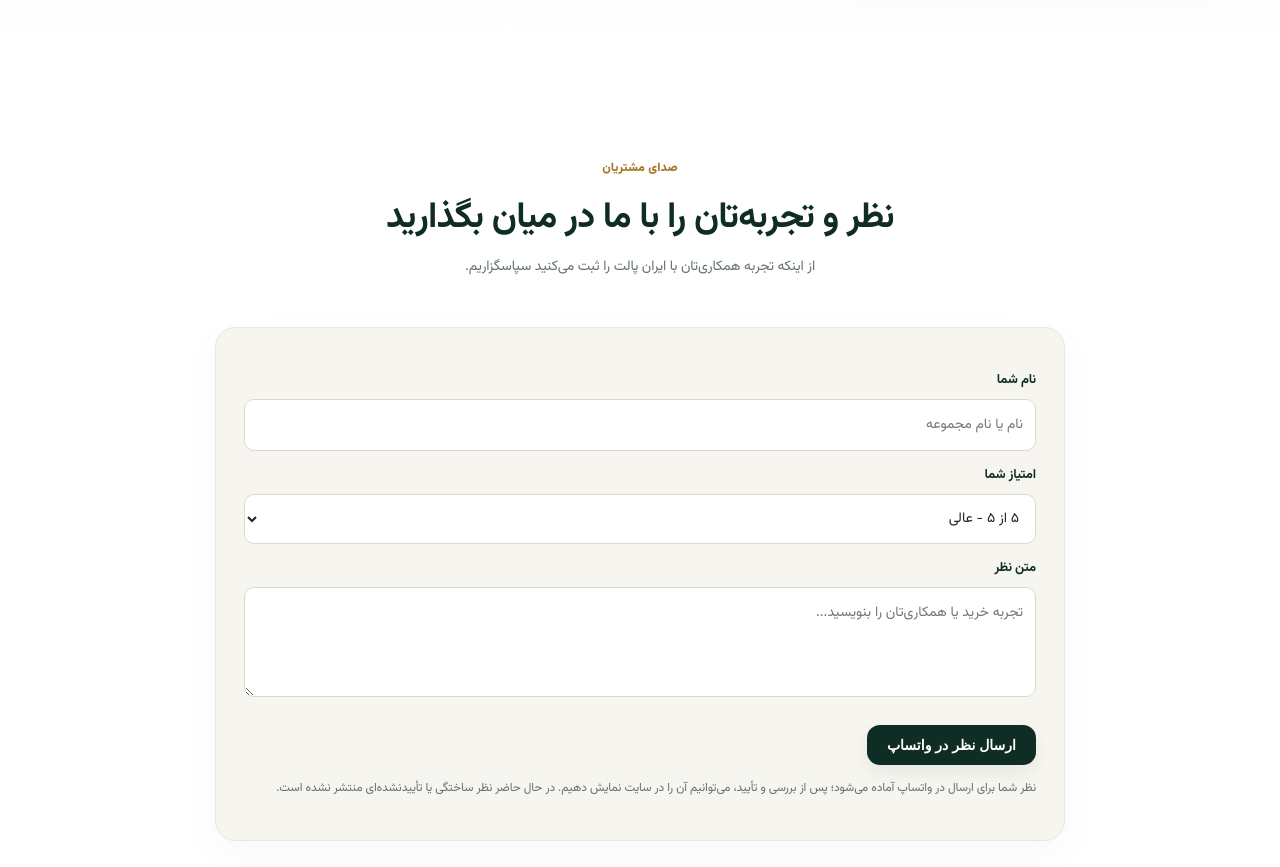
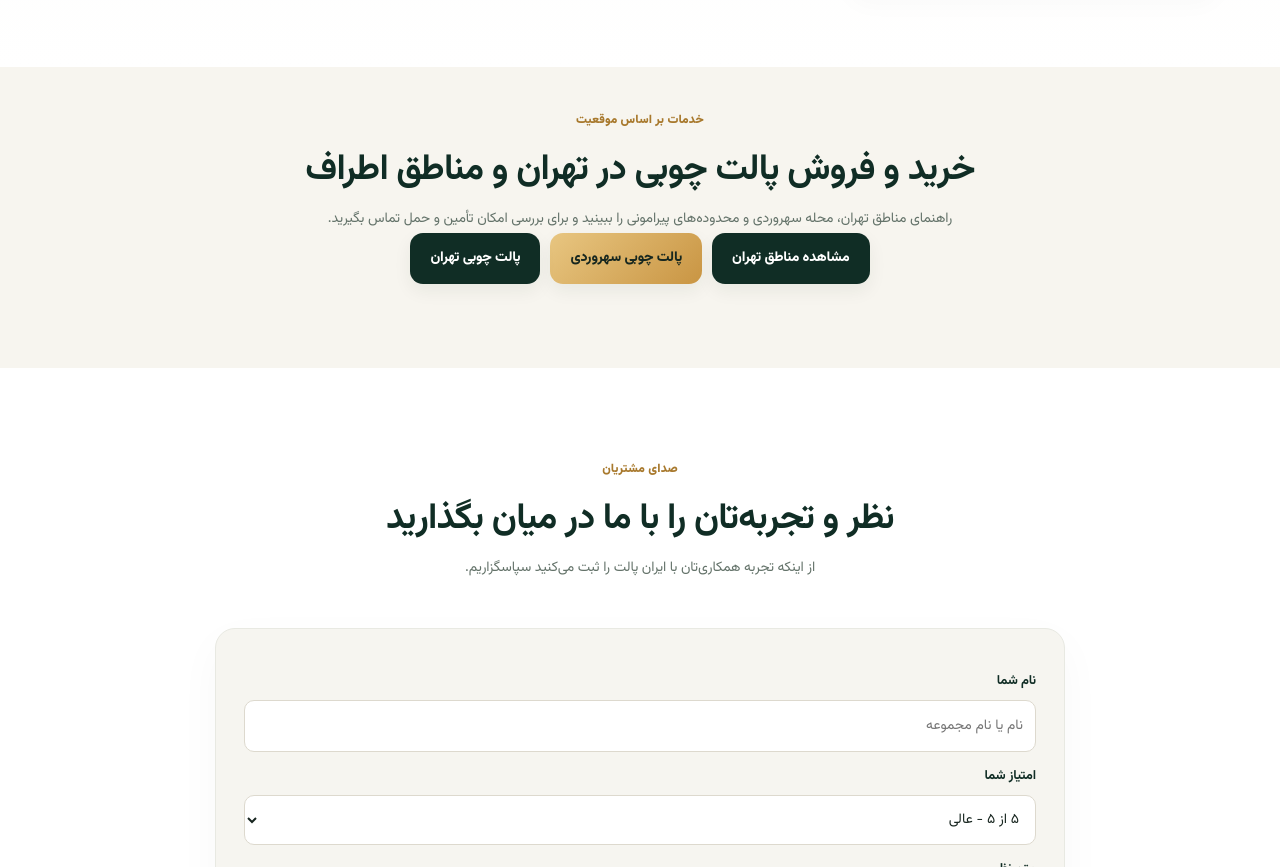
Before and after one commit to iranpalleet-afk/iranpalet, a plain HTML site: page index.html in a window 1280 px wide. Shown: the part 5601-6468 px from the top of the page. Drawn offline with Linux system fonts and the light colour scheme.

Commit message:
Add local service area navigation to homepage

```diff
--- a/index.html
+++ b/index.html
@@ -232,6 +232,7 @@ footer{border-top:3px solid #c99b52}
 </main>
 
 <section class="more-guides" style="padding:70px 0;background:#f7f5ef"><div class="wrap"><div class="section-title"><span class="eyebrow">مطالب بیشتر</span><h2>راهنماهای تخصصی پالت چوبی</h2><p>برای انتخاب بهتر پالت و آشنایی با خدمات ایران پالت، راهنماهای زیر را ببینید.</p></div><div class="cards"><article class="card"><div class="card-icon">⌖</div><h3>خرید پالت چوبی در تهران</h3><p>راهنمای تهیه پالت نو و دست دوم و فروش ضایعات در تهران.</p><a href="pallet-tehran.html">مطالعه مطلب ←</a></article><article class="card"><div class="card-icon">▤</div><h3>سفارش عمده پالت</h3><p>اطلاعات لازم برای استعلام و هماهنگی سفارش‌های تعداد بالا.</p><a href="bulk-pallet-orders.html">مطالعه مطلب ←</a></article><article class="card"><div class="card-icon">✓</div><h3>نگهداری پالت چوبی</h3><p>نکات بررسی سلامت و نگهداری ایمن پالت در انبار.</p><a href="pallet-maintenance.html">مطالعه مطلب ←</a></article><article class="card"><div class="card-icon">♻</div><h3>خریدار پالت دست دوم</h3><p>برای فروش پالت کارکرده، مشخصات و تعداد را برای بررسی اعلام کنید.</p><a href="used-pallet-buyer.html">اطلاعات فروش پالت ←</a></article></div></div></section>
+<section class="local-seo" style="padding:38px 0;background:#f7f5ef"><div class="wrap"><div class="section-title"><span class="eyebrow">خدمات بر اساس موقعیت</span><h2>خرید و فروش پالت چوبی در تهران و مناطق اطراف</h2><p>راهنمای مناطق تهران، محله سهروردی و محدوده‌های پیرامونی را ببینید و برای بررسی امکان تأمین و حمل تماس بگیرید.</p><div class="actions" style="justify-content:center;gap:10px;flex-wrap:wrap"><a class="btn btn-green" href="pallet-areas-tehran.html">مشاهده مناطق تهران</a><a class="btn btn-gold" href="pallet-sahravardi.html">پالت چوبی سهروردی</a><a class="btn btn-green" href="pallet-tehran.html">پالت چوبی تهران</a></div></div></div></section>
 <section class="reviews" id="reviews"><div class="wrap"><div class="section-title"><span class="eyebrow">صدای مشتریان</span><h2>نظر و تجربه‌تان را با ما در میان بگذارید</h2><p>از اینکه تجربه همکاری‌تان با ایران پالت را ثبت می‌کنید سپاسگزاریم.</p></div>
 <div class="review-wrap"><form class="review-form" id="reviewForm"><label for="reviewName">نام شما</label><input id="reviewName" name="name" maxlength="60" placeholder="نام یا نام مجموعه" required>
 <label for="reviewRating">امتیاز شما</label><select id="reviewRating" name="rating"><option value="5">۵ از ۵ - عالی</option><option value="4">۴ از ۵ - خوب</option><option value="3">۳ از ۵ - متوسط</option><option value="2">۲ از ۵</option><option value="1">۱ از ۵</option></select>
```
